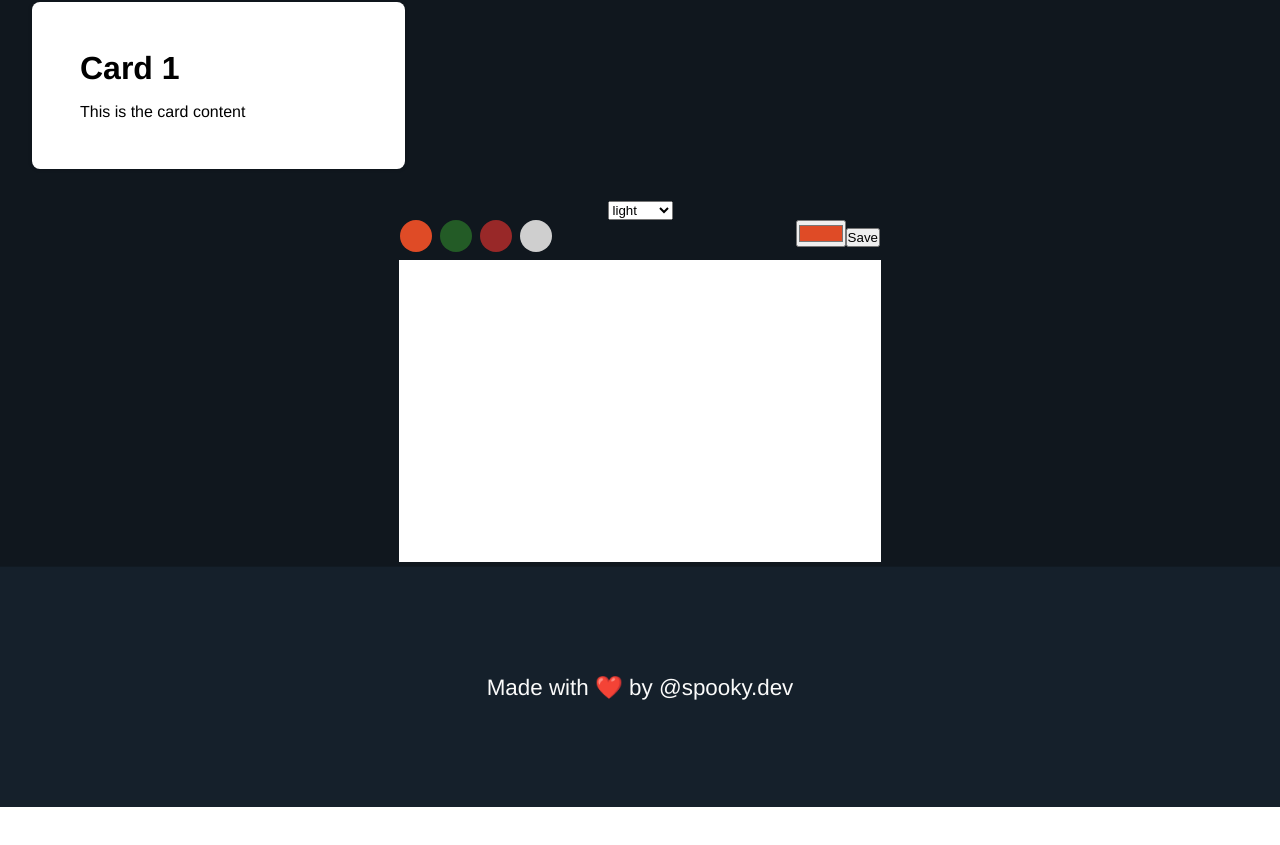
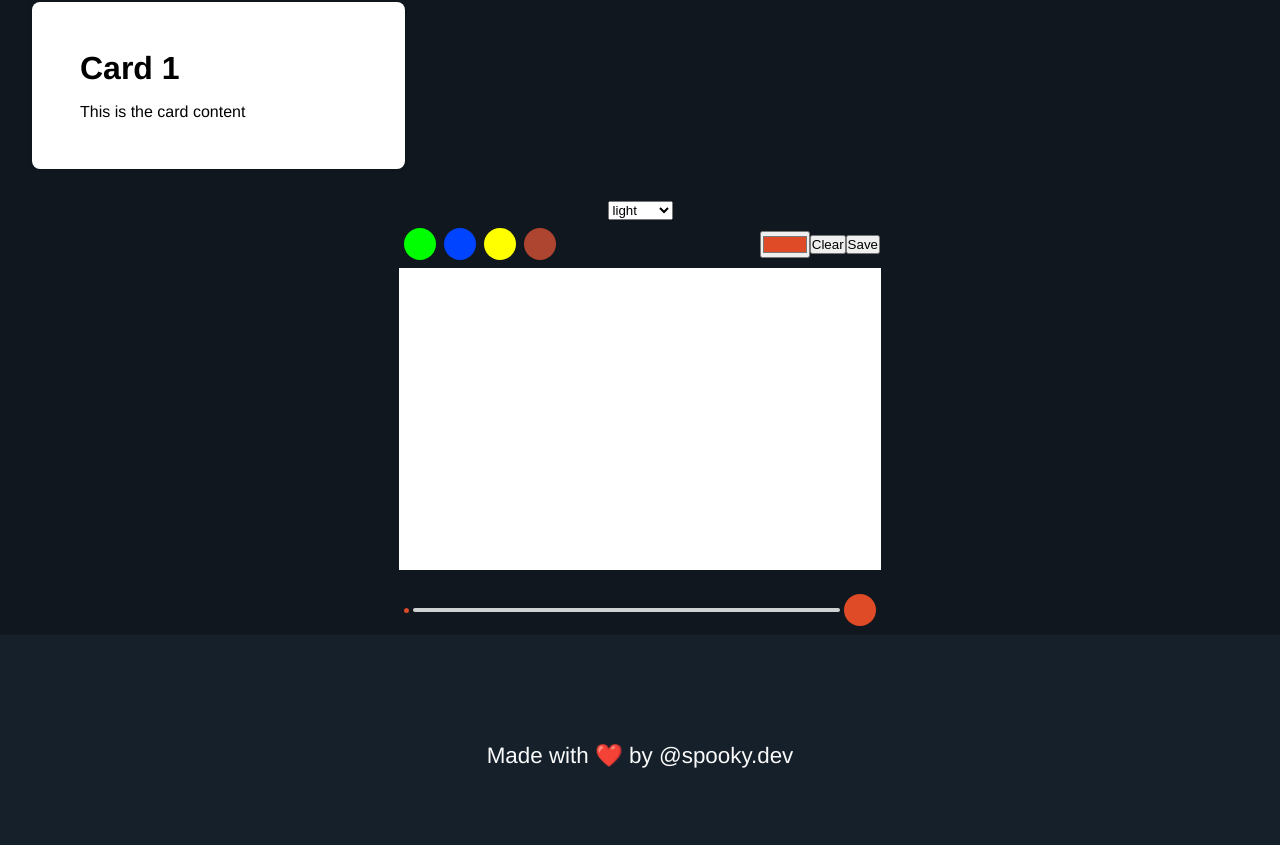
Before and after one commit to pablo-moreno/vue-base, a Vue app: page / in a window 1280 px wide. Shown: the part 1000-1845 px from the top of the page. Before the commit the page ends 1807 px from the top, so only its background shows below. Built offline with nearby package versions, Linux system fonts and the light colour scheme; a web font is replaced by a local one.

Commit message:
Added stroke slider

```diff
--- a/src/components/Paint.vue
+++ b/src/components/Paint.vue
@@ -4,10 +4,11 @@
   <header>
     <div class="paint-header" :style="{'width': `${width}px`}" >
       <div class="color-list">
-        <div class="paint-color" v-for="(mColor, i) in colors" :key="`color-${i}`" @click="color = mColor" :style="{'background': mColor}" />
+        <div class="paint-color" v-for="(mColor, i) in colors" :key="`color-${i}`" @click="color = mColor" :style="{'background': mColor, 'width': '32px', 'height': '32px'}" />
       </div>
-      <div>
+      <div class="paint-inputs">
         <input type="color" name="color-selector" v-model="color" @change="saveColor">
+        <button @click="clear">Clear</button>
         <button @click="saveImage">Save</button>
       </div>
     </div>
@@ -21,9 +22,14 @@
     @mouseleave="mouseLeave"
     :style="{'width': `${width}px`, 'height': `${height}px`}"
   >
+
+  </canvas>
   <a style="display: none" ref="download-link" />
-  </canvas>
-  <!-- <button @click="clear">Clear</button> -->
+  <footer :style="{'width': `${width}px`}" >
+    <div class="paint-color" :style="{'background': color, 'width': '5px', 'height': '5px'}"></div>
+    <input class="slider" type="range" :min="5" :max="32" v-model="lineWidth" />
+    <div class="paint-color" :style="{'background': color, 'width': '32px', 'height': '32px'}"></div>
+  </footer>
 </div>
 </template>
 
@@ -46,13 +52,13 @@ export default {
       clicks: [],
       color: '#df4b26',
       colors: [
-        '#df4b26',
-        '#235b26',
-        '#982828',
-        '#cfcfcf',
+        '#00ff00',
+        '#0044ff',
+        '#ffff00',
+        '#AD4530',
       ],
       lineStyle: 'round',
-      lineWidth: 5,
+      lineWidth: 25,
       rect: undefined,
     }
   },
@@ -76,14 +82,14 @@ export default {
       const [x, y] = this.getMousePosition(event)
 
       this.paint = true
-      this.addClick(x, y, this.color, false)
+      this.addClick(x, y, this.color, this.lineWidth, false)
       this.redraw()
     },
     mouseMove(event) {
       if (this.paint) {
         const [x, y] = this.getMousePosition(event)
 
-        this.addClick(x, y, this.color, true)
+        this.addClick(x, y, this.color, this.lineWidth, true)
         this.redraw()
       }
     },
@@ -93,8 +99,8 @@ export default {
     mouseLeave(event) {
       this.paint = false
     },
-    addClick(x, y, color, drag) {
-      this.clicks.push({ x, y, color, drag })
+    addClick(x, y, color, lineWidth, drag) {
+      this.clicks.push({ x, y, color, lineWidth, drag })
     },
     redraw() {
       const canvas = this.$refs['the-canvas']
@@ -102,12 +108,12 @@ export default {
       this.context.clearRect(0, 0, rect.width, rect.height)
 
       this.context.lineJoin = this.lineStyle
-      this.context.lineWidth = this.lineWidth
       this.context.fillStyle = 'white'
       this.context.fillRect(0, 0, canvas.width, canvas.height)
 
       this.clicks.forEach((click, i) => {
         this.context.strokeStyle = click.color
+        this.context.lineWidth = click.lineWidth
         this.context.beginPath()
 
         if (click.drag && i > 0) {
@@ -145,6 +151,13 @@ export default {
 </script>
 
 <style lang="scss" scoped>
+.paint {
+  display: flex;
+  justify-content: center;
+  flex-direction: column;
+  align-items: center;
+}
+
 header {
   display: flex;
   justify-content: center;
@@ -156,11 +169,10 @@ canvas {
 }
 
 .paint-color {
-  width: 32px;
-  height: 32px;
   border-radius: 50%;
   cursor: pointer;
-  margin: 0 0.5em 0.5em 0;
+  display: flex;
+  margin: .5em .25em;
 }
 
 .paint-header {
@@ -169,8 +181,48 @@ canvas {
   flex-direction: row;
 }
 
+.paint-inputs {
+  display: flex;
+  align-items: center;
+  flex-direction: row;
+}
+
 .color-list {
   display: flex;
   flex-wrap: wrap;
 }
+
+footer {
+  margin-top: 1em;
+  display: flex;
+  align-items: center;
+}
+
+.slider {
+  -webkit-appearance: none;
+  width: 90%;
+  height: 4px;
+  border-radius: 5px;
+  outline: none;
+  opacity: 0.8;
+  -webkit-transition: .2s;
+  transition: opacity .2s;
+
+}
+
+.slider::-webkit-slider-thumb {
+  -webkit-appearance: none;
+  appearance: none;
+  width: 25px;
+  height: 25px;
+  border-radius: 50%;
+  cursor: pointer;
+}
+
+.slider::-moz-range-thumb {
+  width: 25px;
+  height: 25px;
+  border-radius: 50%;
+  cursor: pointer;
+}
 </style>
--- a/src/components/Slider.vue
+++ b/src/components/Slider.vue
@@ -47,7 +47,7 @@ export default {
   width: 25px;
   height: 25px;
   border-radius: 50%;
-  background: #4CAF50;
+  background: rgb(255, 255, 255);
   cursor: pointer;
 }
 
@@ -55,7 +55,7 @@ export default {
   width: 25px;
   height: 25px;
   border-radius: 50%;
-  background: #4CAF50;
+  background: rgb(255, 255, 255);
   cursor: pointer;
 }
 </style>
```
